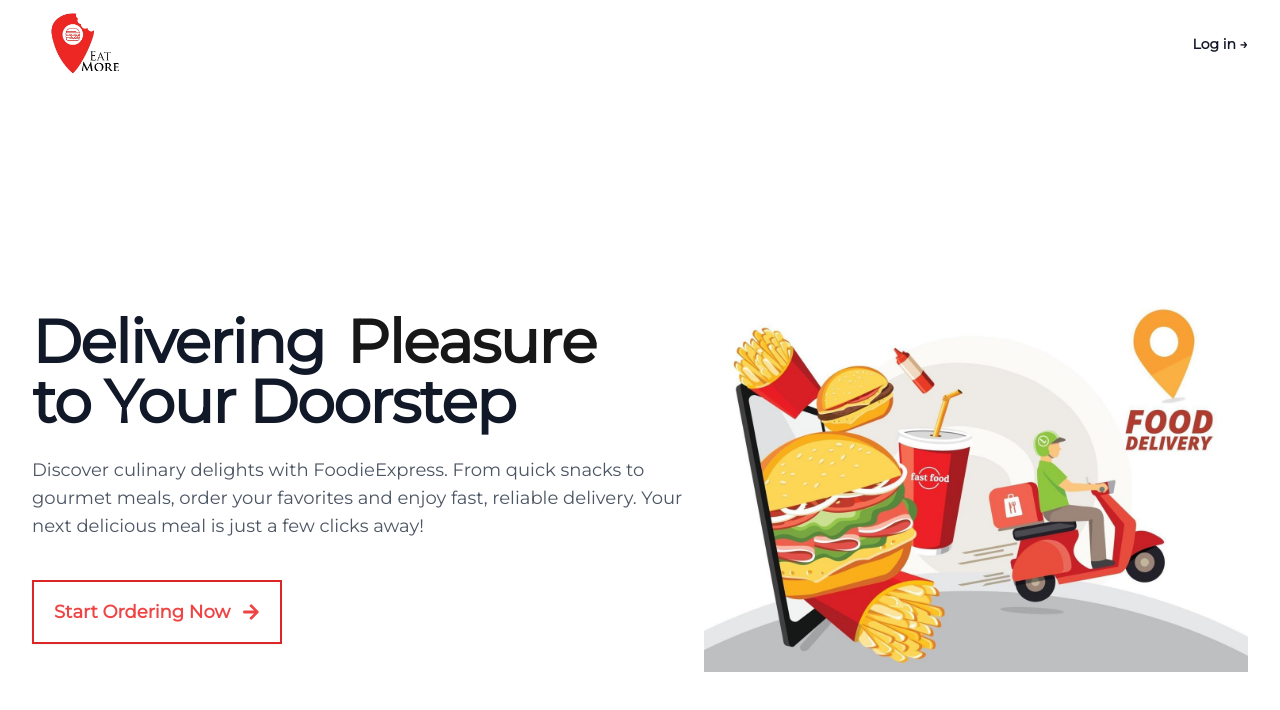
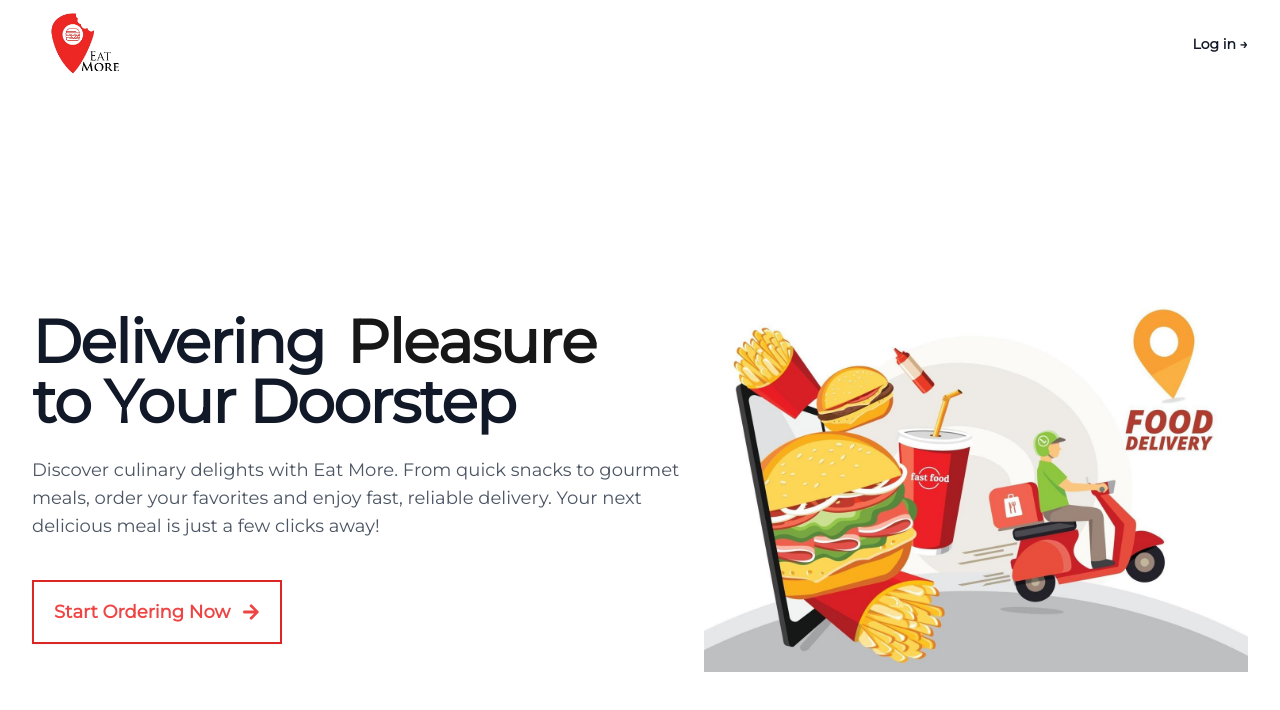
Before and after one commit to puravgc/food-app, a React (Vite) app in the folder frontend/: page / in a window 1280 px wide. Shown: the top 710 px of the page. Built offline with nearby package versions, Linux system fonts and the light colour scheme; no server answers.

Commit message:
bug fixes

```diff
--- a/frontend/src/components/Hero.tsx
+++ b/frontend/src/components/Hero.tsx
@@ -17,8 +17,8 @@ export default function Example() {
               Delivering <FlipWords words={words} /> <br /> to Your Doorstep
             </h1>
             <p className="mt-6 text-lg sm:text-lg leading-8 text-gray-600">
-              Discover culinary delights with FoodieExpress. From quick snacks
-              to gourmet meals, order your favorites and enjoy fast, reliable
+              Discover culinary delights with Eat More. From quick snacks to
+              gourmet meals, order your favorites and enjoy fast, reliable
               delivery. Your next delicious meal is just a few clicks away!
             </p>
             <div className="mt-10 flex justify-center xl:justify-start">
--- a/frontend/src/components/MyOrders.tsx
+++ b/frontend/src/components/MyOrders.tsx
@@ -20,7 +20,7 @@ const MyOrders = () => {
         throw new Error("Network response was not ok");
       }
       const data = await response.json();
-      setOrders(data);
+      setOrders(data.reverse());
     } catch (error) {
       setError(error.message);
       console.error("Error fetching orders", error);
```
Also changed, not shown: 2 other files (tests, documents, lock files or other folders).
